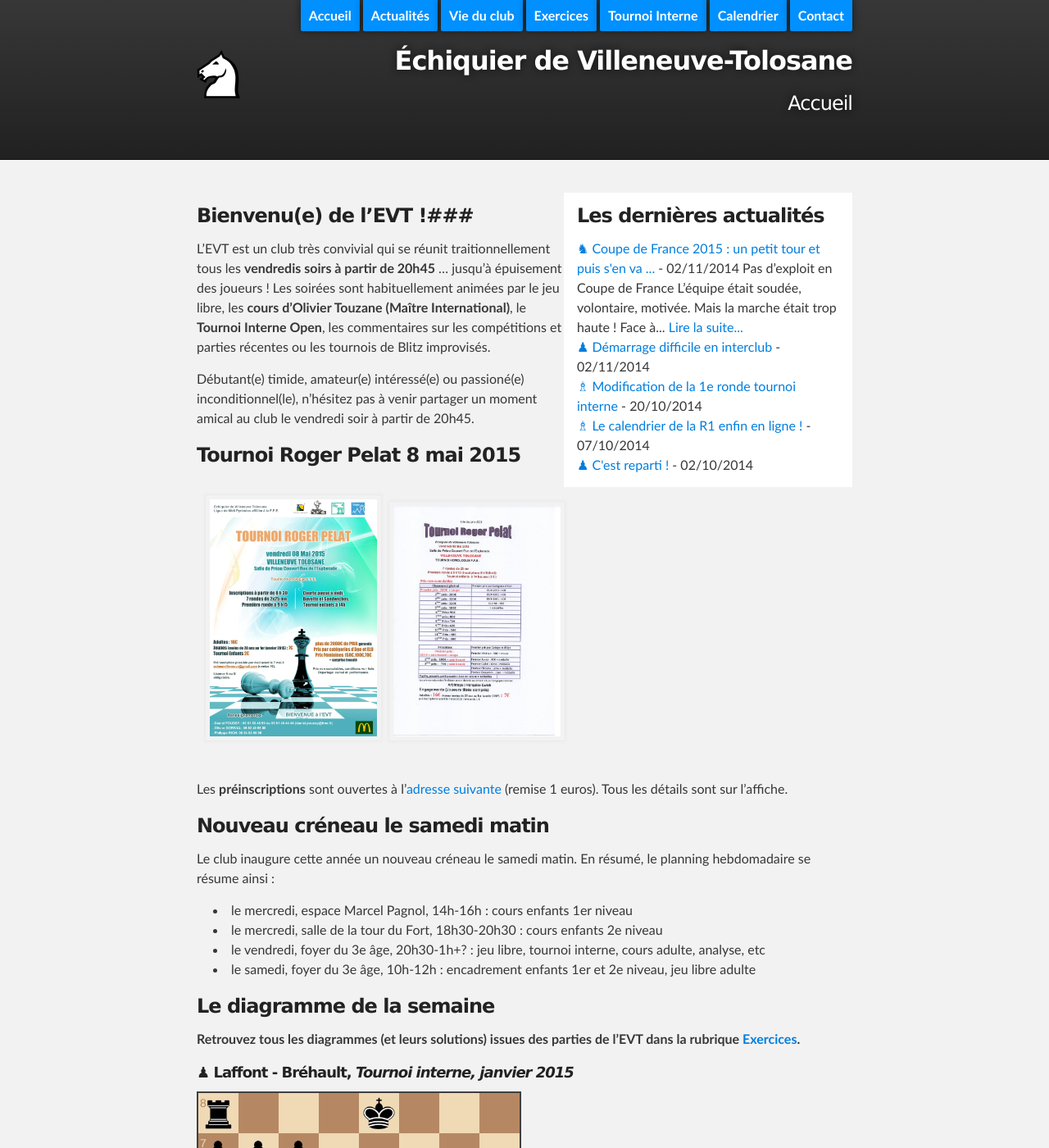
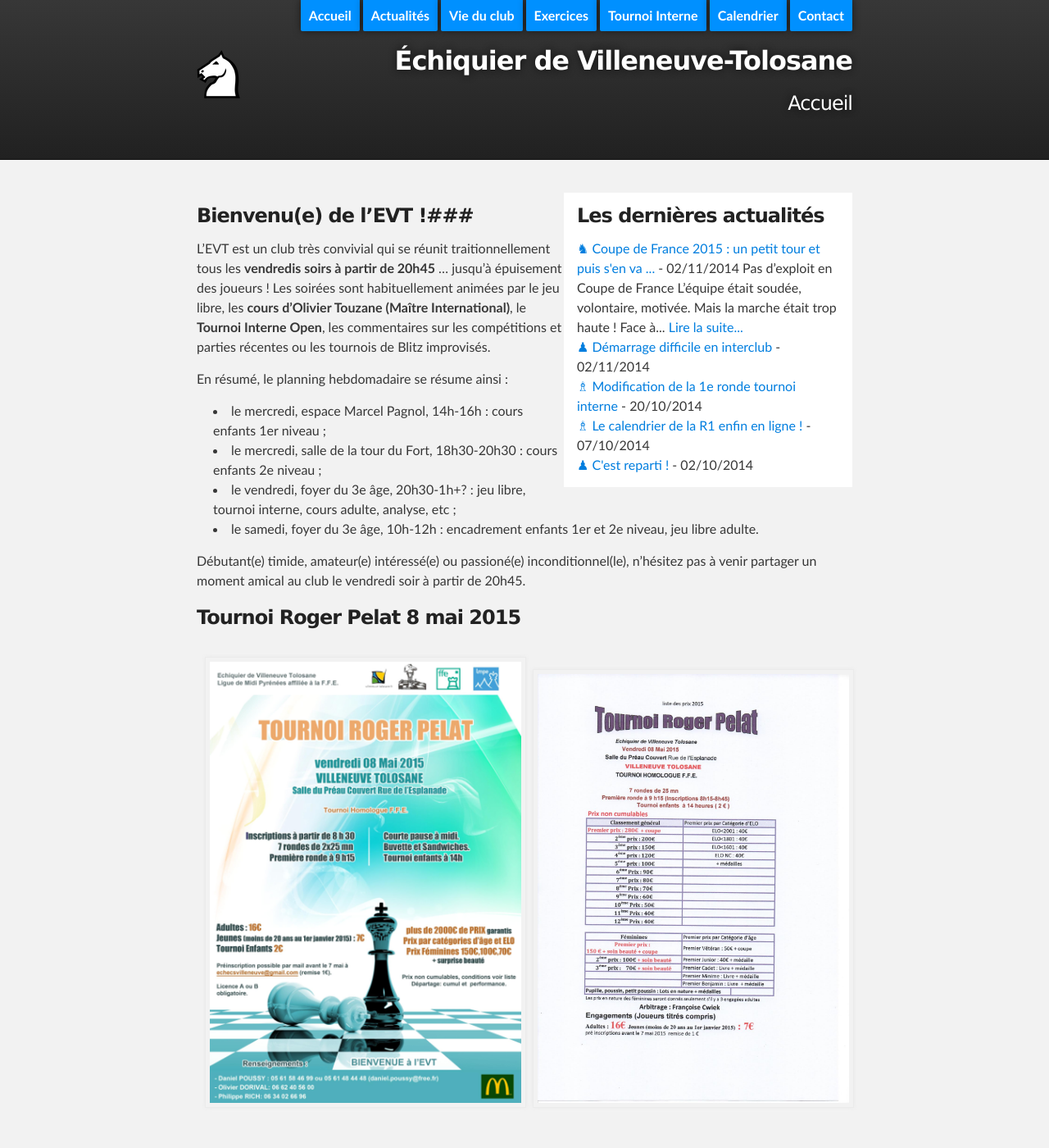
Before and after one commit to echiquier-villeneuve-tolosane/echiquier-villeneuve-tolosane.github.io, a Jekyll site: the page built from index.md, in a window 1280 px wide and 1400 px high. Shown: the whole window at 82% size. Built offline with Jekyll 4.4.1, drawn with Linux system fonts in a browser that asks for light colours; nearby versions of some CDN libraries; some of the changed lines change nothing that is shown.

Commit message:
Updated index.md

```diff
--- a/index.md
+++ b/index.md
@@ -9,6 +9,13 @@ published: true
 
 L'EVT est un club très convivial qui se réunit traitionnellement tous les **vendredis soirs à partir de 20h45** ... jusqu'à épuisement des joueurs ! Les soirées sont habituellement animées par le jeu libre, les **cours d'Olivier Touzane (Maître International)**, le **Tournoi Interne Open**, les commentaires sur les compétitions et parties récentes ou les tournois de Blitz improvisés.
 
+En résumé, le planning hebdomadaire se résume ainsi :
+
+- le mercredi, espace Marcel Pagnol, 14h-16h : cours enfants 1er niveau ;
+- le mercredi, salle de la tour du Fort, 18h30-20h30 : cours enfants 2e niveau ;
+- le vendredi, foyer du 3e âge, 20h30-1h+? : jeu libre, tournoi interne, cours adulte, analyse, etc ;
+- le samedi, foyer du 3e âge, 10h-12h : encadrement enfants 1er et 2e niveau, jeu libre adulte.
+
 Débutant(e) timide, amateur(e) intéressé(e) ou passioné(e) inconditionnel(le), n'hésitez pas à venir partager un moment amical au club le vendredi soir à partir de 20h45.
 
 ### Tournoi Roger Pelat 8 mai 2015
@@ -18,15 +25,6 @@ Débutant(e) timide, amateur(e) intéressé(e) ou passioné(e) inconditionnel(le
 </tr></table>
 
 Les **préinscriptions** sont ouvertes à l'[adresse suivante](mailto:echecsvilleneuve@gmail.com) (remise 1 euros). Tous les détails sont sur l'affiche.
-
-### Nouveau créneau le samedi matin ###
-
-Le club inaugure cette année un nouveau créneau le samedi matin. En résumé, le planning hebdomadaire se résume ainsi :
-
-- le mercredi, espace Marcel Pagnol, 14h-16h : cours enfants 1er niveau
-- le mercredi, salle de la tour du Fort, 18h30-20h30 : cours enfants 2e niveau
-- le vendredi, foyer du 3e âge, 20h30-1h+? : jeu libre, tournoi interne, cours adulte, analyse, etc
-- le samedi, foyer du 3e âge, 10h-12h : encadrement enfants 1er et 2e niveau, jeu libre adulte
 
 ### Le diagramme de la semaine ###
 
```
